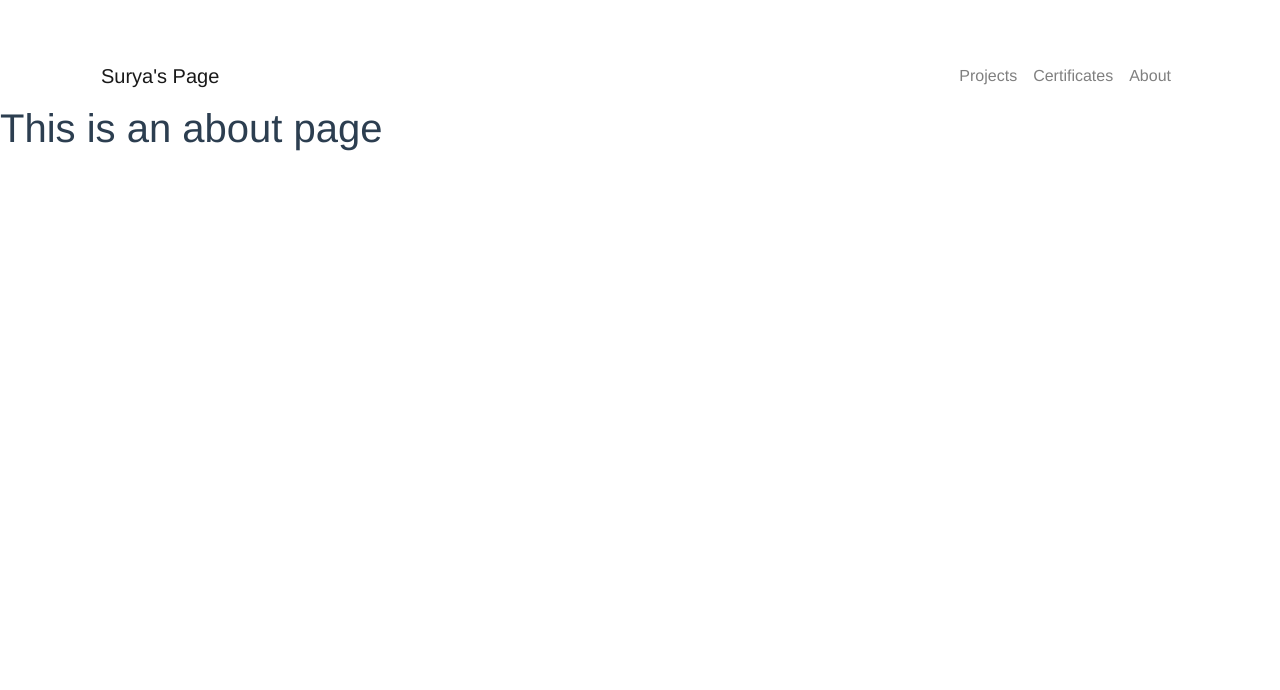
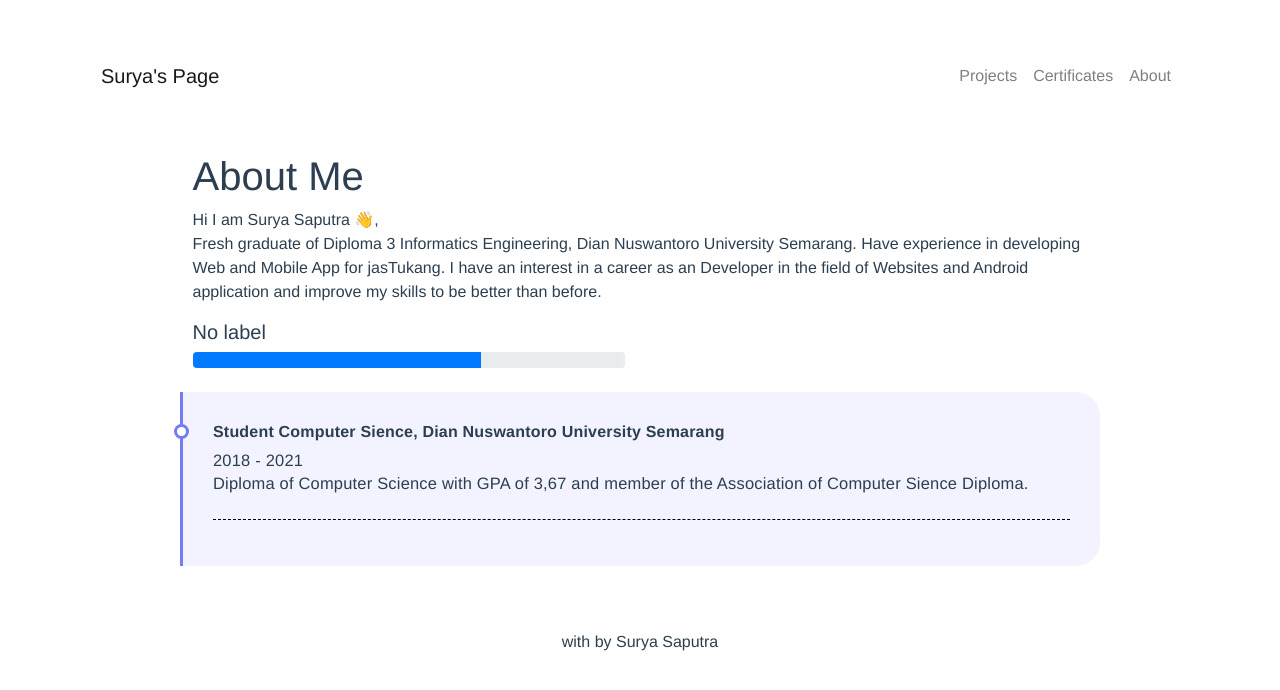
Before and after one commit to bram41/Portofolio-Vue-JS, a Vue app: page /about in a window 1280 px wide. Shown: the top 690 px of the page. Built offline with nearby package versions, Linux system fonts and the light colour scheme.

Commit message:
about page, fix fluid image & footer

```diff
--- a/src/components/Text-bottom.vue
+++ b/src/components/Text-bottom.vue
@@ -1,4 +1,6 @@
 <template>
+  <b-container class="mt-auto py-3">
+    <b-col class="text-center">
       <div class="d-flex flex-column mt-5">
         <footer class="s8-bottom text-center">
           <p>
@@ -23,6 +25,8 @@
           </p>
         </footer>
       </div>
+    </b-col>
+  </b-container>
 </template>
 
 <script>
--- /dev/null
+++ b/src/components/about/Skills.vue
@@ -0,0 +1,19 @@
+<template>
+  <b-container>
+    <b-col lg="5" offset-lg="1">
+      <h5>No label</h5>
+      <b-progress :value="value" :max="max" class="mb-3"></b-progress>
+    </b-col>
+  </b-container>
+</template>
+
+<script>
+export default {
+  data() {
+    return {
+      value: 33.333333333,
+      max: 50,
+    };
+  },
+};
+</script>
--- /dev/null
+++ b/src/components/about/Timeline.vue
@@ -0,0 +1,120 @@
+<template>
+  <b-container class="mt-4">
+    <b-row>
+      <b-col lg="10" offset-lg="1">
+        <div id="content">
+          <ul class="timeline">
+            <li class="event">
+              <h3>
+                Student Computer Sience, Dian Nuswantoro University Semarang
+              </h3>
+              <span class="time-date">2018 - 2021</span>
+              <p>
+                Diploma of Computer Science with GPA of 3,67 and member of the
+                Association of Computer Sience Diploma.
+              </p>
+              <hr class="new2 mt-4" />
+            </li>
+          </ul>
+        </div>
+      </b-col>
+    </b-row>
+  </b-container>
+</template>
+
+<script>
+export default {};
+</script>
+
+<style>
+hr.new2 {
+  border-top: 1px dashed rgb(0, 0, 0);
+}
+
+.timeline {
+  border-left: 3px solid #727cf5;
+  border-bottom-right-radius: 24px;
+  border-top-right-radius: 24px;
+  background: rgba(114, 124, 245, 0.09);
+  margin: 0 auto;
+  letter-spacing: 0.2px;
+  position: relative;
+  line-height: 1.4em;
+  font-size: 1.03em;
+  padding: 30px;
+  list-style: none;
+  text-align: left;
+}
+
+@media (max-width: 767px) {
+  .timeline {
+    max-width: 98%;
+    padding: 25px;
+  }
+}
+
+.timeline h1 {
+  font-weight: 300;
+  font-size: 1.4em;
+}
+
+.timeline h2,
+.timeline h3 {
+  font-weight: 600;
+  font-size: 1rem;
+}
+
+.timeline .event {
+  border-bottom: 1px dashed #e8ebf1;
+  padding-bottom: 25px;
+  margin-bottom: 25px;
+  position: relative;
+}
+
+@media (max-width: 767px) {
+  .timeline .event {
+    padding-top: 30px;
+  }
+}
+
+.timeline .event:last-of-type {
+  padding-bottom: 0;
+  margin-bottom: 0;
+  border: none;
+}
+
+.timeline .event:before,
+.timeline .event:after {
+  position: absolute;
+  display: block;
+  top: 0;
+}
+
+.timeline .event:after {
+  -webkit-box-shadow: 0 0 0 3px #727cf5;
+  box-shadow: 0 0 0 3px #727cf5;
+  left: -35.8px;
+  background: #fff;
+  border-radius: 50%;
+  height: 9px;
+  width: 9px;
+  content: "";
+  top: 5px;
+}
+
+@media (max-width: 767px) {
+  .timeline .event:after {
+    left: -31.8px;
+  }
+}
+
+.rtl .timeline {
+  border-left: 0;
+  text-align: right;
+  border-bottom-right-radius: 0;
+  border-top-right-radius: 0;
+  border-bottom-left-radius: 4px;
+  border-top-left-radius: 4px;
+  border-right: 3px solid #727cf5;
+}
+</style>
--- a/src/components/home/Image-home.vue
+++ b/src/components/home/Image-home.vue
@@ -1,11 +1,11 @@
 <template>
   <div class="home">
     <b-img
-      class="mt-5"
-      width="300px"
+      class="mt-5 img-fluid"
       src="../../assets/me.jpeg"
       rounded="circle"
       alt="Circle image"
+      width="300px"
     ></b-img>
   </div>
 </template>
@@ -14,8 +14,4 @@
 export default {};
 </script>
 
-<style>
-.home {
-  text-align: center;
-}
-</style>
+<style></style>
--- a/src/views/About.vue
+++ b/src/views/About.vue
@@ -1,5 +1,33 @@
 <template>
-  <div class="about">
-    <h1>This is an about page</h1>
+  <div class="mt-5">
+    <b-container>
+      <b-col lg="10" offset-lg="1">
+        <h1>About Me</h1>
+        <p>
+          Hi I am Surya Saputra 👋,
+          <br />
+          Fresh graduate of Diploma 3 Informatics Engineering, Dian Nuswantoro
+          University Semarang. Have experience in developing Web and Mobile App
+          for jasTukang. I have an interest in a career as an Developer in the
+          field of Websites and Android application and improve my skills to be
+          better than before.
+        </p>
+      </b-col>
+    </b-container>
+    <skills></skills>
+    <timeline></timeline>
+    <text-bottom></text-bottom>
   </div>
 </template>
+
+<script>
+import Skills from "../components/about/Skills.vue";
+import Timeline from "../components/about/Timeline.vue";
+import TextBottom from "../components/Text-bottom.vue";
+export default {
+  name: "Home",
+  components: { Timeline, TextBottom, Skills },
+};
+</script>
+
+<style></style>
--- a/src/views/Home.vue
+++ b/src/views/Home.vue
@@ -1,7 +1,11 @@
 <template>
   <div>
-    <image-home></image-home>
-    <text-home></text-home>
+    <b-container>
+      <b-col class="text-center">
+        <image-home></image-home>
+        <text-home></text-home>
+      </b-col>
+    </b-container>
     <text-bottom></text-bottom>
   </div>
 </template>
```
Also changed, not shown: src/assets/d2422449-80dc-4971-9d66-438878a82f04.jpg (added). Lines whose indentation alone changed are shown as unchanged.
